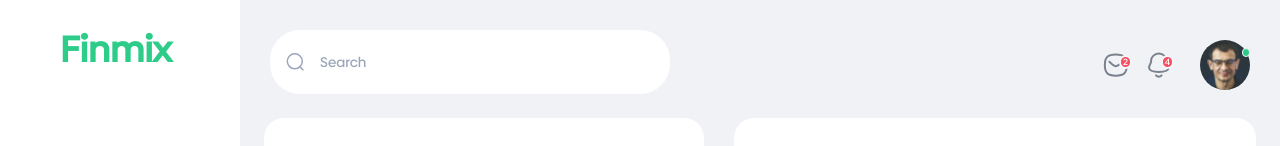
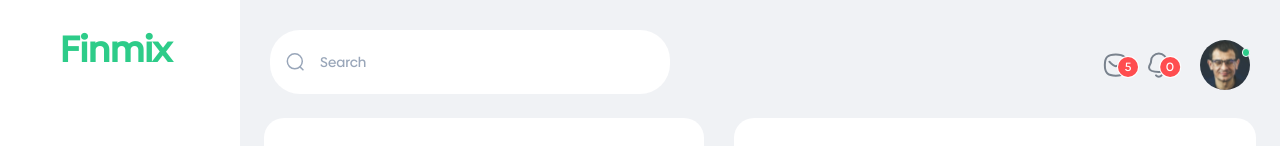
Before and after one commit to DevShahidul/finmix, a React (Create React App) app: page / in a window 1280 px wide. Shown: the top 146 px of the page. Built offline with nearby package versions, Linux system fonts and the light colour scheme.

Commit message:
chart grid border add

```diff
--- a/src/component/TopHeader/TopNavigation.js
+++ b/src/component/TopHeader/TopNavigation.js
@@ -1,3 +1,4 @@
+import { Badge } from 'antd';
 import React from 'react';
 import Message from '../../assets/images/Message.svg';
 import Notification from '../../assets/images/Notification.svg';
@@ -17,11 +18,15 @@ const TopNavigation = props => {
         <div className="userprofile">
            <div className="mail">
              <img src={Message} alt="Email"/>
-              <p className="counter">2</p>
+              <Badge count={5}>
+                <a href="#" className="head-example" />
+              </Badge>
            </div>
            <div className="notification">
              <img src={Notification} alt="notification"/>
-             <p className="counter">4</p>
+              <Badge count={0} showZero>
+                <a href="#" className="head-example" />
+              </Badge>
            </div>
            <div className="user">
              <img src={User} alt="user"/>
--- a/src/component/TopHeader/TopNavigation.scss
+++ b/src/component/TopHeader/TopNavigation.scss
@@ -59,25 +59,26 @@
       }
     }
   }
-  .counter {
-    position: absolute;
-    top: 0;
-    right: 0;
-    z-index: 2;
-    font-size: 9px;
-    color: #fff;
-    &::before {
-      position: absolute;
-      top: 25px;
-      left: -4px;
-      border-radius: 50%;
-      background: #f64e60;
-      border: 2px solid #f5f6fa;
-      width: 13.5px;
-      height: 13.5px;
-      font-size: 9px;
-      content: "";
-      z-index: -1;
-    }
-  }
+
+  // .counter {
+  //   position: absolute;
+  //   top: 0;
+  //   right: 0;
+  //   z-index: 2;
+  //   font-size: 9px;
+  //   color: #fff;
+  //   &::before {
+  //     position: absolute;
+  //     top: 25px;
+  //     left: -4px;
+  //     border-radius: 50%;
+  //     background: #f64e60;
+  //     border: 2px solid #f5f6fa;
+  //     width: 13.5px;
+  //     height: 13.5px;
+  //     font-size: 9px;
+  //     content: "";
+  //     z-index: -1;
+  //   }
+  // }
 }
--- a/src/component/stockChart/StockChart.js
+++ b/src/component/stockChart/StockChart.js
@@ -6,15 +6,17 @@ let CanvasJSChart = CanvasJSReact.CanvasJSChart;
 const options = {
   backgroundColor: "#fff",
   axisX: {
-    title: "",
     tickLength: 0,
     lineThickness:0,
-  //   labelFormatter: function(e) {
-  //     return "";
-  //  }
+    valueFormatString: "MMM"
+    // labelFormatter: function (e) {
+    //   return CanvasJSChart.formatDate( e.value, "MMM");
+    // },
   },
   axisY:{
-    gridThickness: 0,
+    gridDashType: 'dash',
+    gridThickness: 1,
+    gridColor: '#DBDFEA',
     tickLength: 0,
     lineThickness:0,
   //   labelFormatter: function(e) {
@@ -33,14 +35,17 @@ const options = {
     color: "#e5f8f0",
     lineColor:"#2DCC89",
     dataPoints: [
-      { x: new Date(2021, 2).toLocaleString('default', { month: 'short' }), y: 20 },
-      { x: new Date(2021, 3).getMonth(), y: 60 },
-      { x: new Date(2021, 4).getMonth(), y: 40 },
-      { x: new Date(2021, 5).getMonth(), y: 50 },
-      { x: new Date(2021, 6).getMonth(), y: 70 },
-      { x: new Date(2021, 7).getMonth(), y: 80 },
-      { x: new Date(2021, 8).getMonth(), y: 65 },
-      { x: new Date(2021, 9).getMonth(), y: 90 }
+      { x: new Date(2021, 1, 3), y: 50 },
+				{ x: new Date(2021, 1, 5), y: 100 },
+				{ x: new Date(2021, 2, 7), y: 110 },
+				{ x: new Date(2021, 5, 9), y: 158 },
+				{ x: new Date(2021, 8, 11), y: 34 },
+				{ x: new Date(2021, 9, 13), y: 363 },
+				{ x: new Date(2021, 10, 15), y: 247 },
+				{ x: new Date(2021, 11, 17), y: 253 },
+				{ x: new Date(2021, 11, 19), y: 269 },
+				{ x: new Date(2021, 12, 21), y: 343 },
+				{ x: new Date(2021, 12, 23), y: 370 }
 
       // { x: new Date(2021, 2), y: 20 },
       // { x: new Date(2021, 3), y: 60 },
--- a/src/page/Home/Home.js
+++ b/src/page/Home/Home.js
@@ -46,7 +46,6 @@ const Home = props => {
           </div>
         </div>
       </Content>
-      <Footer style={{ textAlign: 'center' }}>Ant Design ©2018 Created by Ant UED</Footer>
     </Layout>
   </Layout>
   );
```
